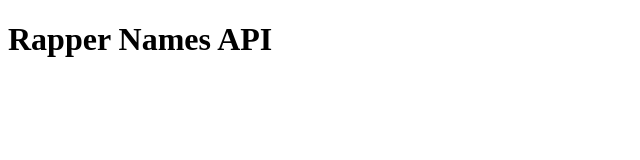
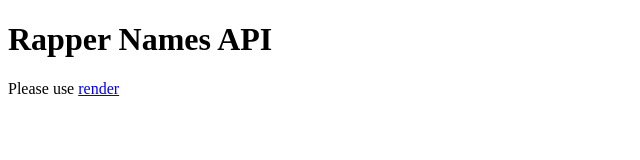
Before and after one commit to THREEhundo/rap-names-api, a website: page src/index.html in a window 1280 px wide. Shown: the whole page, without its empty margins (0-640 px from the left). Drawn offline with Linux system fonts and the light colour scheme.

Commit message:
added url

```diff
--- a/src/index.html
+++ b/src/index.html
@@ -7,5 +7,6 @@
 </head>
 <body>
 	<h1>Rapper Names API</h1>
+	<p>Please use <a href="https://rap-names-api-zymj.onrender.com">render</a></p>
 </body>
 </html>
```
